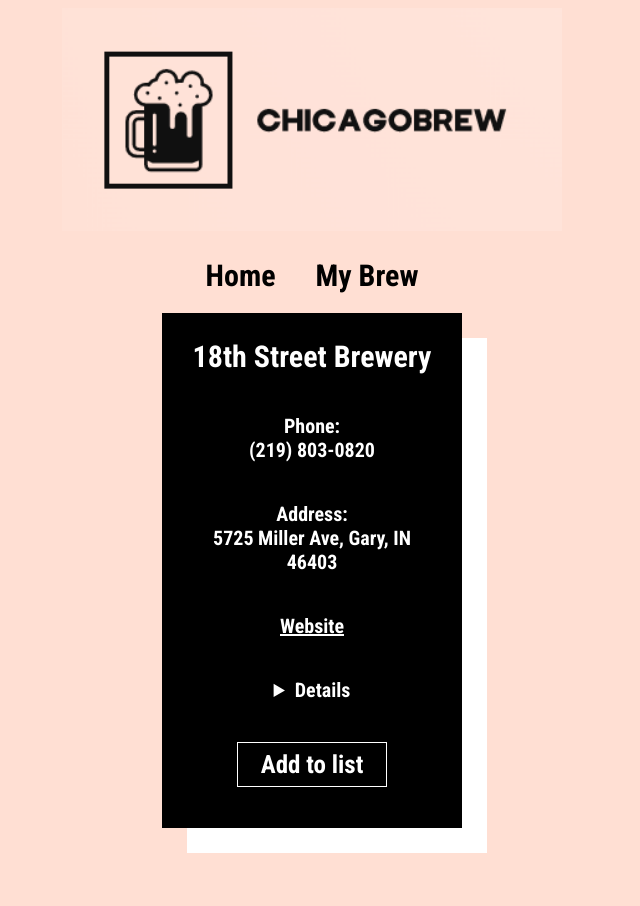
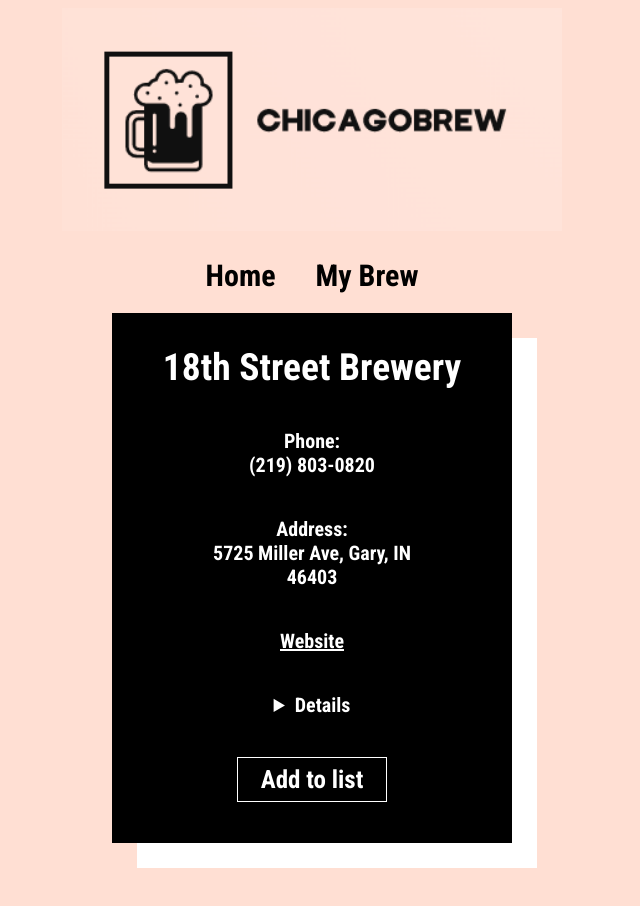
Before and after one commit to oliviadavis593/ChicagoBrew, a React (Create React App) app: page /brew/1 in a window 1280 px wide. Shown: the top 906 px of the page, without its empty margins (328-968 px from the left). Built offline with nearby package versions, Linux system fonts and the light colour scheme; no server answers.

Commit message:
more media queries

```diff
--- a/src/styles/BrewItem.css
+++ b/src/styles/BrewItem.css
@@ -27,3 +27,10 @@
     color: #ffdfd3;
     transition: 0.7s;
 }
+
+@media only screen and (min-width: 720px) {
+  .brew-item {
+      width: 350px;
+      font-size: 30px;
+  }
+}
--- a/src/styles/BrewPage.css
+++ b/src/styles/BrewPage.css
@@ -57,3 +57,17 @@ details {
     color: #ffdfd3;
     transition: 0.7s;
 }
+
+@media only screen and (min-width: 720px) {
+    .cbt-brew-page__container {
+        width: 400px;
+    }
+
+    .cbt-brew-info__container {
+        font-size: 20px;
+    }
+
+    .cbt-brew-page__container header {
+        font-size: 25px;
+    }
+}
```
